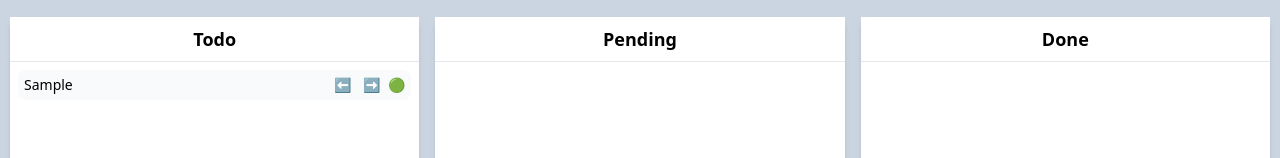
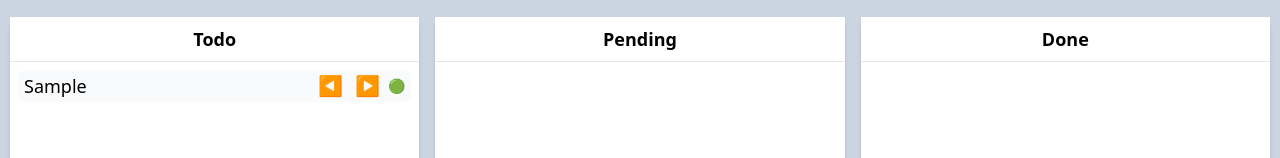
Before and after one commit to keurbi/react-ts-tailwind-todolist, a React (Create React App) app: page / in a window 1280 px wide. Both pictures are taken after typing "Sample" into the empty fields and a click on the button "OK". Shown: the part 238-396 px from the top of the page. Built offline with nearby package versions, Linux system fonts and the light colour scheme.

Commit message:
un peu de style

```diff
--- a/src/components/DisplayTasks/DisplayTasks.tsx
+++ b/src/components/DisplayTasks/DisplayTasks.tsx
@@ -6,7 +6,8 @@ interface DisplayTasksProps {
   switchTask: (direction: string, switchedTask: Task) => void;
 }
 
-const DisplayTasks: FC<DisplayTasksProps> = ({ tasks, switchTask }) => (
+const DisplayTasks: FC<DisplayTasksProps> = ({ tasks, switchTask }) => {
+  return (
     <div className="flex gap-4 flex-1">
       {["todo", "pending", "done"].map((status) => (
         <div
@@ -20,20 +21,20 @@ const DisplayTasks: FC<DisplayTasksProps> = ({ tasks, switchTask }) => (
             {tasks.get(status.toUpperCase() as TaskStatus)?.map((task) => (
               <div
                 key={task.title}
-              className="flex items-center p-1.5 bg-gray-50 rounded-lg hover:bg-gray-100 transition-colors text-sm mb-1 h-[30px]"
+                className="flex items-center p-1.5 bg-gray-50 rounded-lg hover:bg-gray-100 transition-all duration-400 ease-in-out transform hover:scale-[1.01] text-sm mb-1 h-[32px]"
               >
-              <span className="font-medium flex-1">{task.title}</span>
+                <span className="font-medium text-lg flex-1">{task.title}</span>
                 <button
                   onClick={() => switchTask("left", task)}
-                className="hover:bg-gray-200 p-1 rounded-full"
+                  className="hover:bg-gray-200 p-1 rounded-full text-xl text-emerald-600 hover:text-emerald-800 transition-colors"
                 >
-                ⬅️
+                  ◀
                 </button>
                 <button
                   onClick={() => switchTask("right", task)}
-                className="hover:bg-gray-200 p-1 rounded-full mx-1"
+                  className="hover:bg-gray-200 p-1 rounded-full mx-1 text-xl text-emerald-600 hover:text-emerald-800 transition-colors"
                 >
-                ➡️
+                  ▶
                 </button>
                 <span>
                   {task.difficulty === 1
@@ -49,5 +50,5 @@ const DisplayTasks: FC<DisplayTasksProps> = ({ tasks, switchTask }) => (
       ))}
     </div>
   );
-
+}
 export default DisplayTasks;
```
Lines whose indentation alone changed are shown as unchanged.
